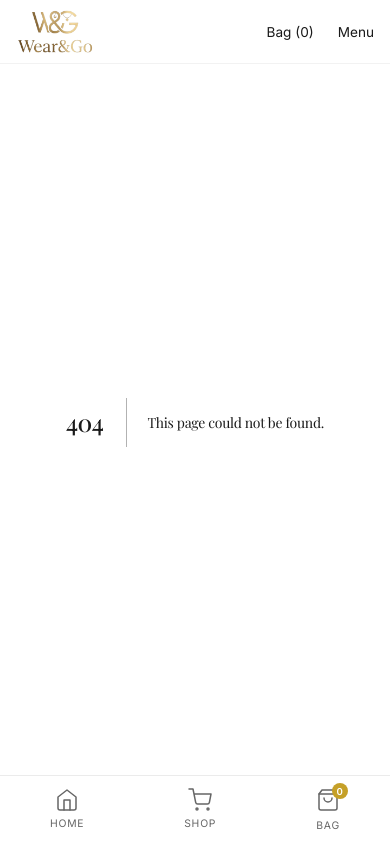
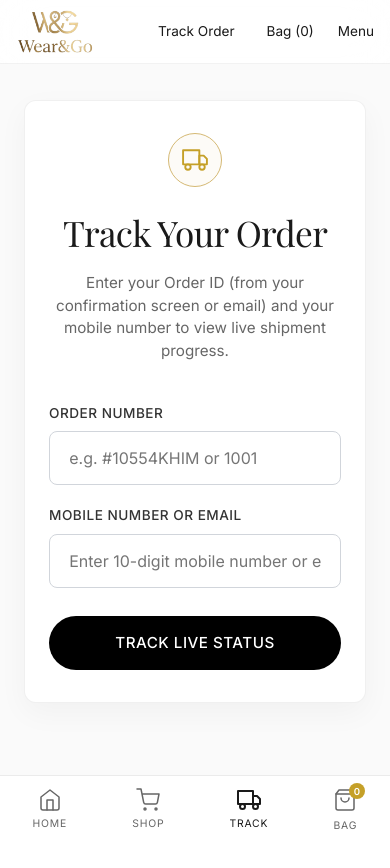
Before and after one commit to satwikbandari2010-dotcom/wear-and-go-store, a Next.js app: page /track in a window 390 px wide. Before the commit this address had no page. Shown: the top 868 px of the page. Built offline with nearby package versions, Linux system fonts and the light colour scheme; a web font is replaced by a local one.

Commit message:
feat: add Track Order button to mobile bottom nav and laptop smart header with dedicated tracking page

```diff
--- /dev/null
+++ b/src/app/track/page.js
@@ -0,0 +1,132 @@
+"use client";
+
+import { useState } from 'react';
+import Link from 'next/link';
+import styles from './track.module.css';
+
+export default function TrackOrder() {
+  const [orderId, setOrderId] = useState('');
+  const [phoneOrEmail, setPhoneOrEmail] = useState('');
+  const [trackingData, setTrackingData] = useState(null);
+  const [isSearching, setIsSearching] = useState(false);
+
+  const handleTrack = (e) => {
+    e.preventDefault();
+    if (!orderId.trim()) return;
+
+    setIsSearching(true);
+    // Realistic lookup delay
+    setTimeout(() => {
+      setIsSearching(false);
+      setTrackingData({
+        orderNumber: orderId.startsWith('#') ? orderId.toUpperCase() : `#${orderId.toUpperCase()}`,
+        status: 'In Transit',
+        courier: 'Bluedart Express',
+        trackingNumber: 'BD749204128IN',
+        estDelivery: 'Within 3 - 4 Business Days',
+        steps: [
+          { title: 'Order Confirmed & Placed', desc: 'Payment Method: Cash on Delivery (COD)', done: true },
+          { title: 'Handcrafted & Quality Inspection', desc: '1-Gram Gold Certified & Passed Anti-Tarnish QC', done: true },
+          { title: 'Dispatched via Express Courier', desc: 'Bluedart Logistics Hub · Tracking Active', active: true },
+          { title: 'Out for Delivery', desc: 'Delivery partner will contact before arrival', done: false },
+          { title: 'Delivered', desc: 'Doorstep verification & cash collection', done: false },
+        ]
+      });
+    }, 600);
+  };
+
+  return (
+    <div className={styles.trackPage}>
+      <div className={styles.container}>
+        <div className={styles.card}>
+          <div className={styles.header}>
+            <div className={styles.iconWrap}>
+              <svg width="26" height="26" viewBox="0 0 24 24" fill="none" stroke="currentColor" strokeWidth="1.75" strokeLinecap="round" strokeLinejoin="round">
+                <rect x="1" y="3" width="15" height="13"></rect>
+                <polygon points="16 8 20 8 23 11 23 16 16 16 16 8"></polygon>
+                <circle cx="5.5" cy="18.5" r="2.5"></circle>
+                <circle cx="18.5" cy="18.5" r="2.5"></circle>
+              </svg>
+            </div>
+            <h1 className={styles.title}>Track Your Order</h1>
+            <p className={styles.subtitle}>
+              Enter your Order ID (from your confirmation screen or email) and your mobile number to view live shipment progress.
+            </p>
+          </div>
+
+          <form className={styles.form} onSubmit={handleTrack}>
+            <div className={styles.inputGroup}>
+              <label className={styles.label}>Order Number</label>
+              <input
+                type="text"
+                placeholder="e.g. #10554KHIM or 1001"
+                className={styles.input}
+                value={orderId}
+                onChange={(e) => setOrderId(e.target.value)}
+                required
+              />
+            </div>
+
+            <div className={styles.inputGroup}>
+              <label className={styles.label}>Mobile Number or Email</label>
+              <input
+                type="text"
+                placeholder="Enter 10-digit mobile number or email"
+                className={styles.input}
+                value={phoneOrEmail}
+                onChange={(e) => setPhoneOrEmail(e.target.value)}
+              />
+            </div>
+
+            <button type="submit" className={styles.submitBtn} disabled={isSearching}>
+              {isSearching ? 'Locating Shipment...' : 'Track Live Status'}
+            </button>
+          </form>
+
+          {trackingData && (
+            <div className={styles.resultsCard}>
+              <div className={styles.orderMeta}>
+                <div>
+                  <span className={styles.orderNumber}>{trackingData.orderNumber}</span>
+                  <div style={{ fontSize: '0.8rem', color: '#6b7280', marginTop: '0.2rem' }}>
+                    Courier: {trackingData.courier} · AWB: {trackingData.trackingNumber}
+                  </div>
+                </div>
+                <span className={styles.statusBadge}>● {trackingData.status}</span>
+              </div>
+
+              <div style={{ background: '#fdfbf7', padding: '0.75rem 1rem', borderRadius: '6px', fontSize: '0.85rem', color: '#634b17', marginBottom: '1.5rem' }}>
+                📅 <strong>Estimated Delivery:</strong> {trackingData.estDelivery}
+              </div>
+
+              <div className={styles.timeline}>
+                {trackingData.steps.map((step, idx) => (
+                  <div
+                    key={idx}
+                    className={`${styles.step} ${step.done ? styles.completed : ''} ${step.active ? styles.active : ''}`}
+                  >
+                    <div className={styles.stepIcon}>
+                      {step.done ? '✓' : step.active ? '●' : idx + 1}
+                    </div>
+                    <div className={styles.stepInfo}>
+                      <h4>{step.title}</h4>
+                      <p>{step.desc}</p>
+                    </div>
+                  </div>
+                ))}
+              </div>
+
+              <div className={styles.helpBox}>
+                Have questions about your delivery? Contact our WhatsApp concierge at{' '}
+                <a href="https://wa.me/919121382164" target="_blank" rel="noopener noreferrer">
+                  +91 91213 82164
+                </a>
+              </div>
+            </div>
+          )}
+
+        </div>
+      </div>
+    </div>
+  );
+}
--- /dev/null
+++ b/src/app/track/track.module.css
@@ -0,0 +1,227 @@
+.trackPage {
+  padding-top: 140px;
+  padding-bottom: 80px;
+  min-height: 85vh;
+  background: #fafafa;
+}
+
+.container {
+  max-width: 700px;
+  margin: 0 auto;
+  padding: 0 1.5rem;
+}
+
+.card {
+  background: #ffffff;
+  border-radius: 12px;
+  padding: 3rem 2.5rem;
+  box-shadow: 0 10px 30px rgba(0, 0, 0, 0.04);
+  border: 1px solid rgba(0, 0, 0, 0.06);
+}
+
+.header {
+  text-align: center;
+  margin-bottom: 2.5rem;
+}
+
+.iconWrap {
+  width: 54px;
+  height: 54px;
+  background: #fdfbf7;
+  border: 1px solid #d5b974;
+  color: #c5a028;
+  border-radius: 50%;
+  display: flex;
+  align-items: center;
+  justify-content: center;
+  margin: 0 auto 1.25rem;
+}
+
+.title {
+  font-family: var(--font-heading);
+  font-size: 2.2rem;
+  font-weight: 400;
+  margin-bottom: 0.75rem;
+}
+
+.subtitle {
+  color: var(--text-secondary);
+  font-size: 0.95rem;
+  line-height: 1.5;
+}
+
+.form {
+  display: flex;
+  flex-direction: column;
+  gap: 1.25rem;
+}
+
+.inputGroup {
+  display: flex;
+  flex-direction: column;
+  gap: 0.5rem;
+}
+
+.label {
+  font-size: 0.85rem;
+  font-weight: 500;
+  text-transform: uppercase;
+  letter-spacing: 0.5px;
+  color: #333;
+}
+
+.input {
+  width: 100%;
+  padding: 1rem 1.2rem;
+  border: 1px solid #d1d5db;
+  border-radius: 8px;
+  font-size: 1rem;
+  font-family: inherit;
+  outline: none;
+  transition: border-color 0.2s ease, box-shadow 0.2s ease;
+}
+
+.input:focus {
+  border-color: #000000;
+  box-shadow: 0 0 0 2px rgba(0, 0, 0, 0.05);
+}
+
+.submitBtn {
+  width: 100%;
+  padding: 1.1rem;
+  background: #000000;
+  color: #ffffff;
+  border: none;
+  border-radius: 30px;
+  font-size: 0.95rem;
+  font-weight: 500;
+  letter-spacing: 0.5px;
+  text-transform: uppercase;
+  cursor: pointer;
+  margin-top: 0.5rem;
+  transition: background 0.3s ease, transform 0.1s ease;
+}
+
+.submitBtn:hover {
+  background: #222222;
+  transform: scale(1.01);
+}
+
+.resultsCard {
+  margin-top: 2.5rem;
+  padding-top: 2rem;
+  border-top: 1px solid #eaeaea;
+}
+
+.orderMeta {
+  display: flex;
+  justify-content: space-between;
+  align-items: center;
+  margin-bottom: 1.5rem;
+  padding-bottom: 1rem;
+  border-bottom: 1px solid #f3f4f6;
+}
+
+.orderNumber {
+  font-weight: 600;
+  font-size: 1.1rem;
+  color: #111;
+}
+
+.statusBadge {
+  background: #f0fdf4;
+  color: #166534;
+  padding: 0.35rem 0.85rem;
+  border-radius: 20px;
+  font-size: 0.85rem;
+  font-weight: 500;
+}
+
+.timeline {
+  display: flex;
+  flex-direction: column;
+  gap: 1.5rem;
+  margin: 2rem 0;
+  position: relative;
+}
+
+.timeline::before {
+  content: '';
+  position: absolute;
+  top: 15px;
+  bottom: 15px;
+  left: 15px;
+  width: 2px;
+  background: #e5e7eb;
+  z-index: 1;
+}
+
+.step {
+  display: flex;
+  align-items: flex-start;
+  gap: 1.25rem;
+  position: relative;
+  z-index: 2;
+}
+
+.stepIcon {
+  width: 32px;
+  height: 32px;
+  border-radius: 50%;
+  background: #e5e7eb;
+  color: #9ca3af;
+  display: flex;
+  align-items: center;
+  justify-content: center;
+  font-size: 0.85rem;
+  flex-shrink: 0;
+}
+
+.step.completed .stepIcon {
+  background: #166534;
+  color: #ffffff;
+}
+
+.step.active .stepIcon {
+  background: #c5a028;
+  color: #ffffff;
+  box-shadow: 0 0 0 4px rgba(197, 160, 40, 0.2);
+}
+
+.stepInfo h4 {
+  margin: 0 0 0.25rem 0;
+  font-size: 0.95rem;
+  font-weight: 500;
+}
+
+.stepInfo p {
+  margin: 0;
+  font-size: 0.8rem;
+  color: #6b7280;
+}
+
+.helpBox {
+  margin-top: 2rem;
+  padding: 1.2rem;
+  background: #fdfbf7;
+  border: 1px dashed #d5b974;
+  border-radius: 8px;
+  text-align: center;
+  font-size: 0.85rem;
+  color: #634b17;
+}
+
+.helpBox a {
+  color: #000000;
+  font-weight: 600;
+  text-decoration: underline;
+}
+
+@media (max-width: 768px) {
+  .trackPage {
+    padding-top: 100px;
+  }
+  .card {
+    padding: 2rem 1.5rem;
+  }
+}
--- a/src/components/MobileBottomNav.js
+++ b/src/components/MobileBottomNav.js
@@ -28,6 +28,16 @@ export default function MobileBottomNav() {
         <span>Shop</span>
       </Link>
 
+      <Link href="/track" className={`${styles.navItem} ${pathname === '/track' ? styles.active : ''}`}>
+        <svg width="24" height="24" viewBox="0 0 24 24" fill="none" stroke="currentColor" strokeWidth="1.5" strokeLinecap="round" strokeLinejoin="round">
+          <rect x="1" y="3" width="15" height="13"></rect>
+          <polygon points="16 8 20 8 23 11 23 16 16 16 8"></polygon>
+          <circle cx="5.5" cy="18.5" r="2.5"></circle>
+          <circle cx="18.5" cy="18.5" r="2.5"></circle>
+        </svg>
+        <span>Track</span>
+      </Link>
+
       <button className={styles.navItem} onClick={() => setIsCartOpen(true)}>
         <div className={styles.cartIconWrapper}>
           <svg width="24" height="24" viewBox="0 0 24 24" fill="none" stroke="currentColor" strokeWidth="1.5" strokeLinecap="round" strokeLinejoin="round">
--- a/src/components/SmartHeader.js
+++ b/src/components/SmartHeader.js
@@ -38,10 +38,14 @@ export default function SmartHeader() {
             <ul className="nav-links">
               <li><Link href="/">Home</Link></li>
               <li><Link href="/shop">Shop Collection</Link></li>
+              <li><Link href="/track">Track Order</Link></li>
               <li><Link href="/about">Our Story</Link></li>
             </ul>
           </nav>
           <div className="nav-actions">
+            <Link href="/track" className="cart-btn" style={{ marginRight: '0.5rem' }}>
+              Track Order
+            </Link>
             <button aria-label="Cart" className="cart-btn" onClick={() => setIsCartOpen(true)}>
               Bag ({totalCount})
             </button>
```
